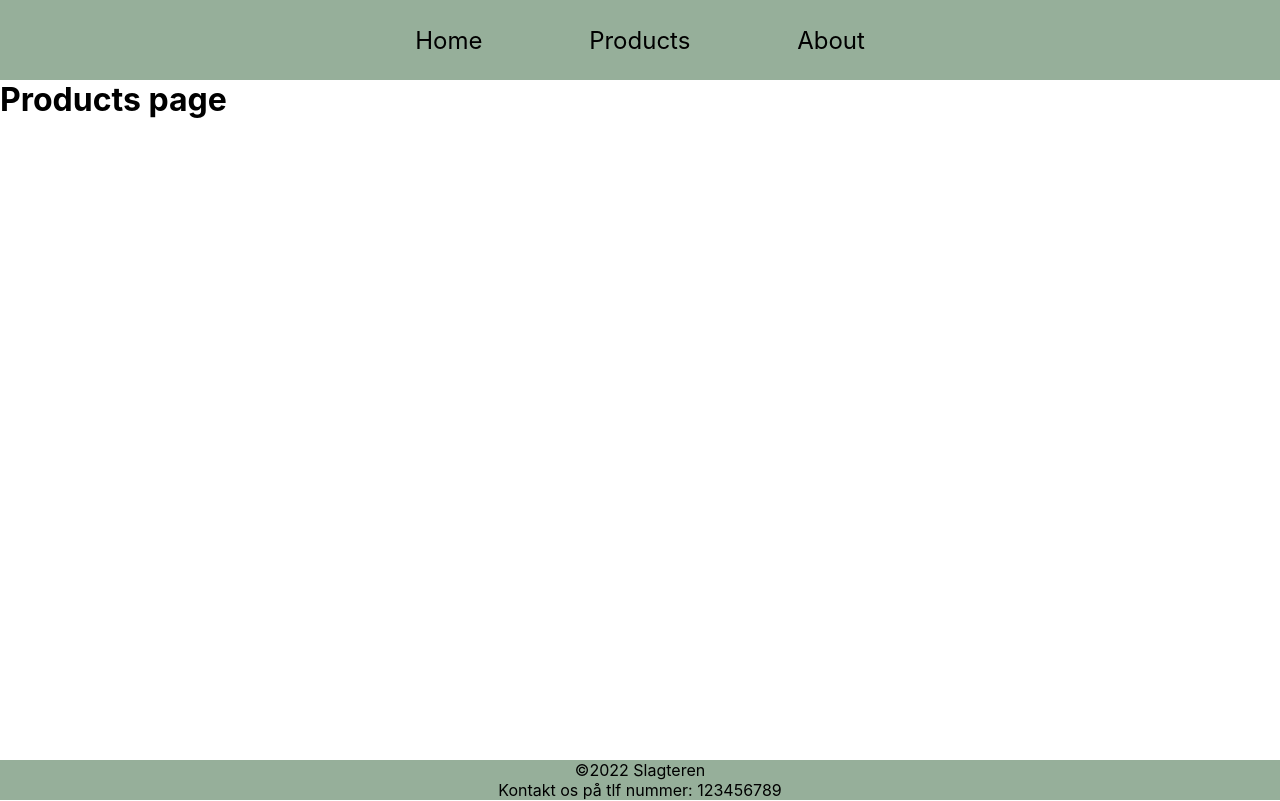
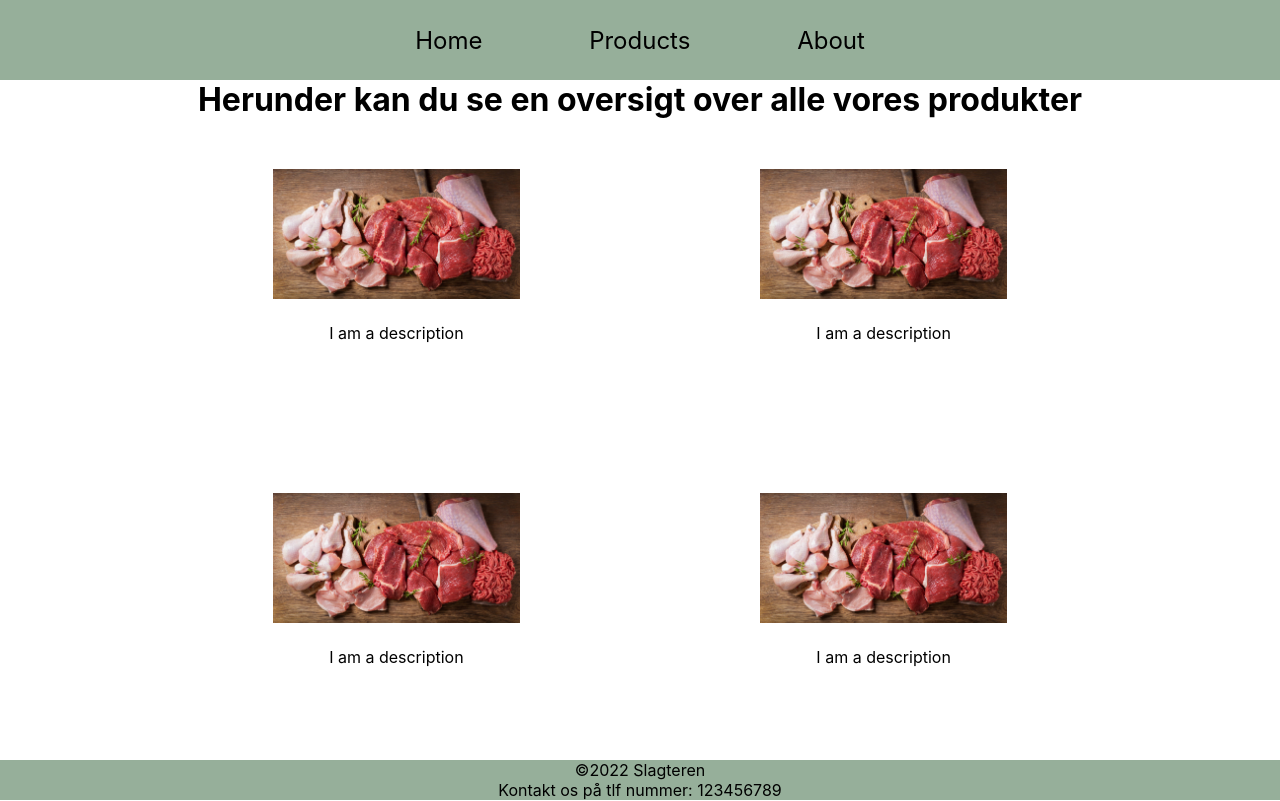
Before and after one commit to Thecoder0012/Butchery, a React (Create React App) app: page /products in a window 1280 px wide. Shown: the top 801 px of the page. Built offline with nearby package versions, Linux system fonts and the light colour scheme.

Commit message:
Products component added with css

```diff
--- a/src/components/Products.js
+++ b/src/components/Products.js
@@ -1,8 +1,40 @@
+import React from 'react'
+import image from "../images/frontpage.jpeg"
+import image1 from "../images/background.jpeg"
+import image2 from "../images/frontpage.jpeg"
+import "../css/Products.css";
+
 
 export const Products = () => {
+    const images = [
+        {
+          id: 1,
+          image: image
+        },
+        {
+          id: 2,
+          image: image1
+        },
+        {
+          id: 3,
+          image: image2
+        }
+      ];
+
     return (
-        <div>
-            <h1>Products page</h1>
-        </div>
-    )
+
+      <><h1>Herunder kan du se en oversigt over alle vores produkter</h1>
+
+      <div className="img-wrapper">
+        <div className="together"><div><img src={image} /> <div className="description">I am a description</div></div></div>
+        <div className="together"><div><img src={image} /> <div className="description">I am a description</div></div></div>
+        <div className="together"><div><img src={image} /> <div className="description">I am a description</div></div></div>
+
+        <div className="together"><div><img src={image} /> <div className="description">I am a description</div></div></div>
+        <div className="together"><div><img src={image} /> <div className="description">I am a description</div></div></div>
+        <div className="together"><div><img src={image} /> <div className="description">I am a description</div></div></div>
+      </div></>
+    );
 }
+
+export default Products
--- /dev/null
+++ b/src/css/Products.css
@@ -0,0 +1,35 @@
+h1{
+    text-align: center;
+}
+
+.img-wrapper {
+    display: flex;
+    flex-wrap: wrap;
+    flex-direction: row;
+    align-items: center;
+    justify-content: center;
+    align-content: flex-start;
+  }
+
+img {
+    padding: 0 120px 20px;
+    height: 150px;
+    border-radius: 34;
+  }
+
+.together{
+    margin-bottom: 100px;
+    margin-top: 50px;
+}
+
+  .together:hover {
+    /* opacity: .5; */
+    transition: 0.2s;
+    transform: scale(
+      1.05
+    ); /* (150% zoom - Note: if the zoom is too large, it will go outside of the viewport) */
+  }
+
+.description{
+    text-align: center;
+}
```
